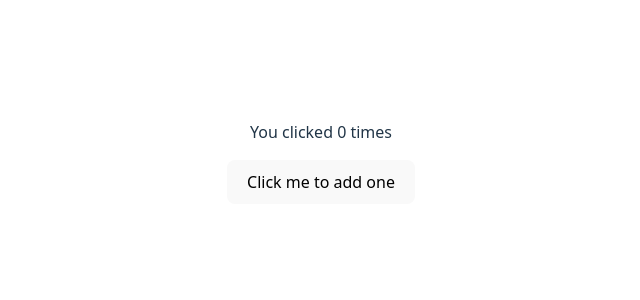
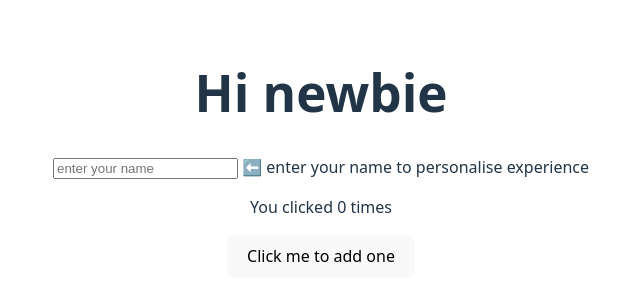
Before and after one commit to bizzy-coding/React-Playground, a React (Vite) app: page /components/useState/Counter2 in a window 1280 px wide. Shown: the part 246-546 px from the top of the page, without its empty margins (319-959 px from the left). Built offline with nearby package versions, Linux system fonts and the light colour scheme.

Commit message:
adds name change using useState

```diff
--- a/src/components/useState/Counter2.jsx
+++ b/src/components/useState/Counter2.jsx
@@ -3,16 +3,26 @@
 export default function Counter2() {
 
     const [counter, setCounter] = useState(0)
+    const [name, setName] = useState("")
 
     return (
         <>
 
-
+      <h1>Hi {name ? name : "newbie"}</h1>
+      <input
+        type="text"
+        placeholder="enter your name"
+        value={name}
+        onChange={(e) => setName(e.target.value)}
+        />
+        <label htmlFor="input"> ⬅️ enter your name to personalise experience</label>
 
         <p>You clicked {counter} times</p>
 
         <button onClick={() => setCounter(counter + 1)}>Click me to add one</button>
 
+
+
         </>
     )
 }
```
